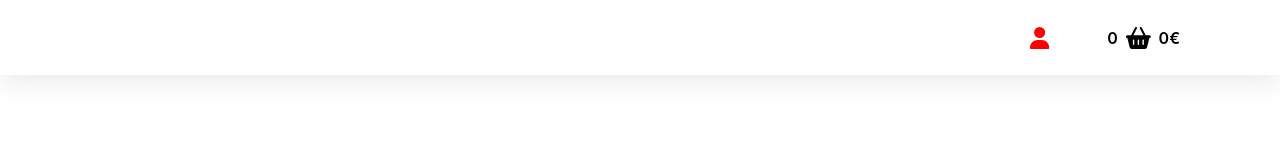
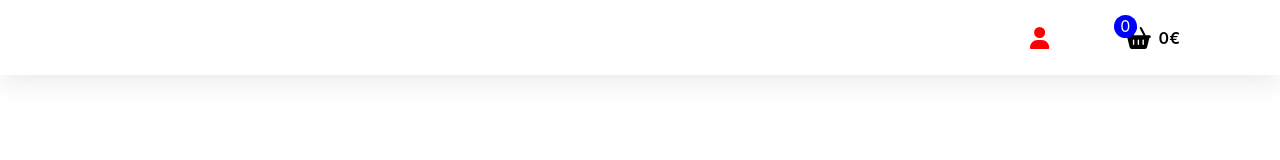
Before and after one commit to AvirKarakitsos/REACT_ecommerce_frontend, a React (Vite) app: page /cart in a window 1280 px wide. Shown: the top 160 px of the page. Built offline with nearby package versions, Linux system fonts and the light colour scheme.

Commit message:
feat: style for CartLenght component

```diff
--- a/src/app/App.scss
+++ b/src/app/App.scss
@@ -66,6 +66,7 @@
 
 /***** Containers *****/
 .flexDisplay {
+    position: relative;
     display: flex;
     align-items: center;
     column-gap: 8px;
--- a/src/features/cart/CartLength.jsx
+++ b/src/features/cart/CartLength.jsx
@@ -1,12 +1,28 @@
 import { useSelector } from "react-redux"
 import { cartLength } from "./cartSlice"
+import styled from "styled-components"
+
+const Border = styled.span`
+    position: absolute;
+    top: -12px;
+    left: -12px;
+    display: flex;
+    justify-content: center;
+    align-items: center;
+    height: 23px;
+    width: 23px;
+    font-weight: 400;
+    border-radius: 50%;
+    background-color: blue;
+    color: white;
+`
 
 
 function CartLength() {
     const counter = useSelector(cartLength)
 
     return (
-        <span>{counter}</span>
+        <Border>{counter}</Border>
     )
 }
 
```
